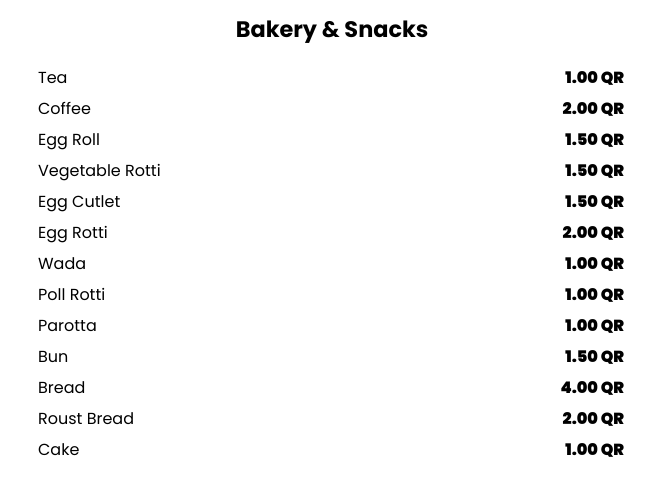
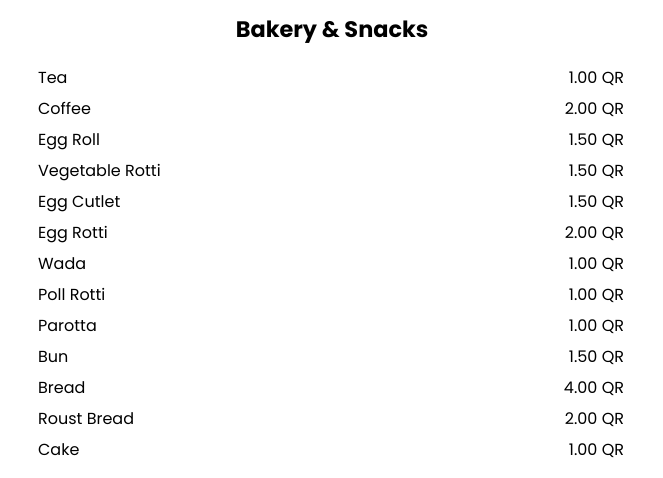
Before and after one commit to Far-Coodinator/Taste-Lanka-Restaurant, a plain HTML site: page index.html in a window 1280 px wide. Shown: the part 284-762 px from the top of the page, without its empty margins (308-971 px from the left). Drawn offline with Linux system fonts and the light colour scheme.

Commit message:
Update styles.css

```diff
--- a/styles.css
+++ b/styles.css
@@ -120,7 +120,3 @@ table .items:hover{
     color: rgb(111, 98, 98);
 
 }
-
-.price{
-    font-weight:900;
-}
```
